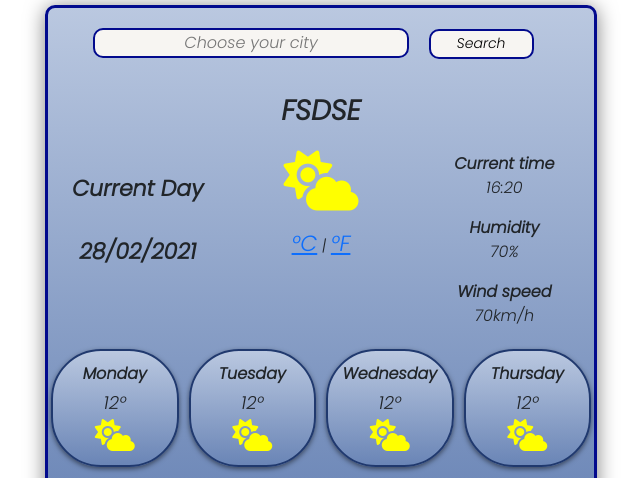
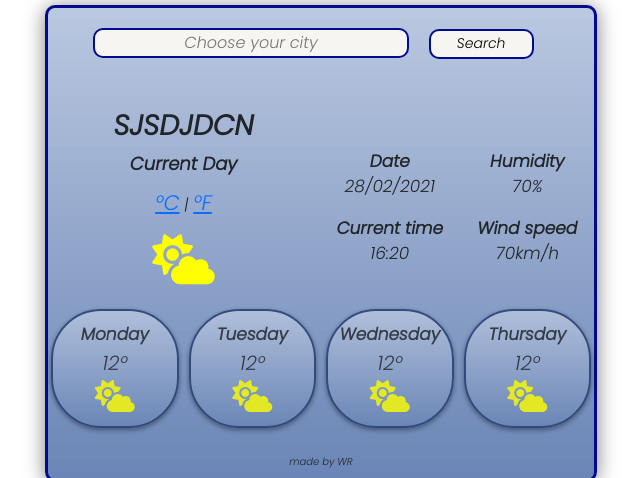
Before and after one commit to wikuuu1/weather-app-by-wiku, a plain HTML site: page index.html in a window 1280 px wide. Shown: the top 478 px of the page, without its empty margins (319-960 px from the left). Drawn offline with nearby package versions, Linux system fonts and the light colour scheme.

Commit message:
final changes in html and css

```diff
--- a/index.html
+++ b/index.html
@@ -24,49 +24,28 @@
           <form class="search-bar" id="search-form">
             <input type="text" placeholder="Choose your city" class="city" id="currentCity" />
             <input type="submit" value="Search" class="submit" id="search-form" />
-<h1 id="localization">fsdse</h1>
+
           </form>
         </div>
         <div class="row">
-          <div class="col-4">
+          <div class="col-6">
             <div class="currentDate">
+              <h1 id="localization">sjsdjdcn</h1>
               <li class="today">Current Day</li>
-              <li class="date">28/02/2021</li>
+
             </div>
-
-          </div>
-          <div class="col-4">
-
-
-
-            <span class="icon"><i class="fas fa-cloud-sun"></i></span>
 
             <div class="float-left">
               <strong id="temperature"></strong><span class="units">
                 <a href="#" id="celsius-link" class="active">°C</a> |
                 <a href="#" id="fahrenheit-link">°F</a></span>
             </div>
+            <span class="icon"><i class="fas fa-cloud-sun"></i></span>
           </div>
-          <div class="col-4">
-            <section class="features">
-              <div class="informationTitle">Current time
-                <p class="informationSubtitle">16:20</p>
-              </div>
-            </section>
-            <div class="informationTitle">Humidity
-              <p class="informationSubtitle"><span id="actuallHumidity">70</span>%</p>
-            </div>
-            <div class="informationTitle">Wind speed
-              <p class="informationSubtitle"><span id="windSpeed">70</span>km/h</p>
-              </p>
 
-            </div>
-            </section>
+          <!--WIADOMOŚCI-->
 
-          </div>
-          <!--WIADOMOŚCI-->
-          <!-- <div class="col-3">
-
+          <div class="col-3">
             <section class="features">
               <div class="informationTitle">Date
                 <p class="informationSubtitle">28/02/2021</p>
@@ -78,7 +57,6 @@
             </section>
           </div>
           <div class="col-3">
-
             <section class="features">
               <div class="informationTitle">Humidity
                 <p class="informationSubtitle"><span id="actuallHumidity">70</span>%</p>
@@ -86,15 +64,16 @@
               <div class="informationTitle">Wind speed
                 <p class="informationSubtitle"><span id="windSpeed">70</span>km/h</p>
                 </p>
-
               </div>
             </section>
-          </div> -->
+          </div>
+
         </div>
+
 
         <!--DNI TYGODNIA-->
         <div class="row AllWeek">
-          <div class="col-3">
+          <div class="col-3" id="forecast">
             <ul class="nextDays">
               <li class="day">Monday</li>
               <li class="temperatures"><span>12</span>°</li>
@@ -102,7 +81,7 @@
             </ul>
 
           </div>
-          <div class="col-3">
+          <div class="col-3" id="forecast">
             <ul class="nextDays">
               <li class="day">Tuesday</li>
               <li class="temperatures"><span>12</span>°</li>
@@ -110,7 +89,7 @@
             </ul>
 
           </div>
-          <div class="col-3">
+          <div class="col-3" id="forecast">
             <ul class="nextDays">
               <li class="day">Wednesday</li>
               <li class="temperatures"><span>12</span>°</li>
@@ -118,7 +97,7 @@
             </ul>
           </div>
 
-          <div class="col-3">
+          <div class="col-3" id="forecast" id="forecast">
             <ul class="nextDays">
               <li class="day">Thursday</li>
               <li class="temperatures"><span>12</span>°</li>
--- a/weather.css
+++ b/weather.css
@@ -15,8 +15,6 @@ div.all {
   box-shadow: 0 2px 20px rgb(0 0 0 / 50%);
   border-radius: 10px;
 }
-
-
 
 /*WYSZUKIWANIE MIASTA*/
 input {
@@ -51,9 +49,8 @@ input:hover {
 /* INFORMACJE DODATKOWE */
 
 h1#localization {
+
   font-size: 28px;
-  margin: 10px 0px 5px 0px;
-  padding: 15px 0 0 0;
   font-weight: bold;
   text-transform: uppercase;
 }
@@ -61,25 +58,26 @@ h1#localization {
 
 div.currentDate {
   list-style: none;
-  font-size: 22px;
   margin: 40px 0 10px 0;
-  font-weight: 600;
+  font-weight: 800;
 
 }
-.currentDate li {
-  margin: 30px 0 10px 0;
+
+.currentDate li.today {
+  font-size: 18px;
+  margin: 7px 0 10px 0;
 }
+
 .float-left a {
-  font-size: 22px;
+  font-size: 21px;
   margin-bottom: 5px;
 }
-
 
 div span.icon {
   display: block;
   text-align: center;
-  margin-top: 5px;
-  font-size: 60px;
+  margin: 5px 0 5px 0;
+  font-size: 50px;
   color: yellow;
 }
 
@@ -87,9 +85,9 @@ div span.icon {
 /**WIADOMOŚCI*/
 section.features {
 
-  padding-top: 10px;
-  margin-top: 10px;
-  font-size: 16px;
+  padding-top: 20px;
+  margin-top: 60px;
+  font-size: 17px;
 
 }
 
@@ -104,14 +102,14 @@ p.informationSubtitle {
 
 }
 
-
-
-
 /*DNI TYGODNIA*/
-div.col-3 {
+div#forecast {
   margin: 0;
-  padding: 0;
   padding: 5px;
+  opacity: 0.8;
+}
+div#forecast:hover {
+  opacity: 1.0;
 }
 
 ul.nextDays {
@@ -132,14 +130,14 @@ ul li {
 li.day {
   margin: 3px;
   padding: 6px;
-  font-size: 16px;
-  font-weight: 900;
+  font-size: 17px;
+  font-weight: bold;
   margin-top: 5px;
 }
 
 li.temperatures {
   line-height: 15px;
-  font-size: 18px;
+  font-size: 20px;
   padding: 0;
   margin: 0;
 }
```
